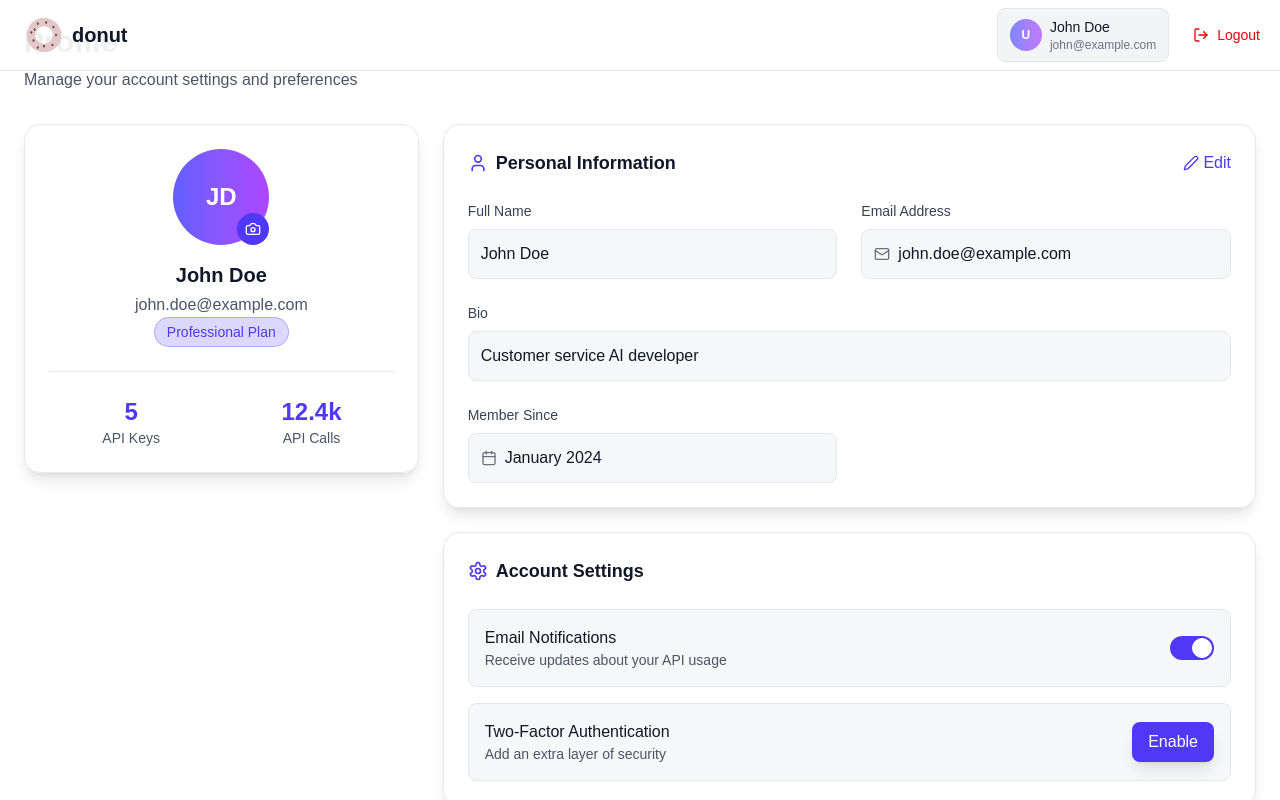
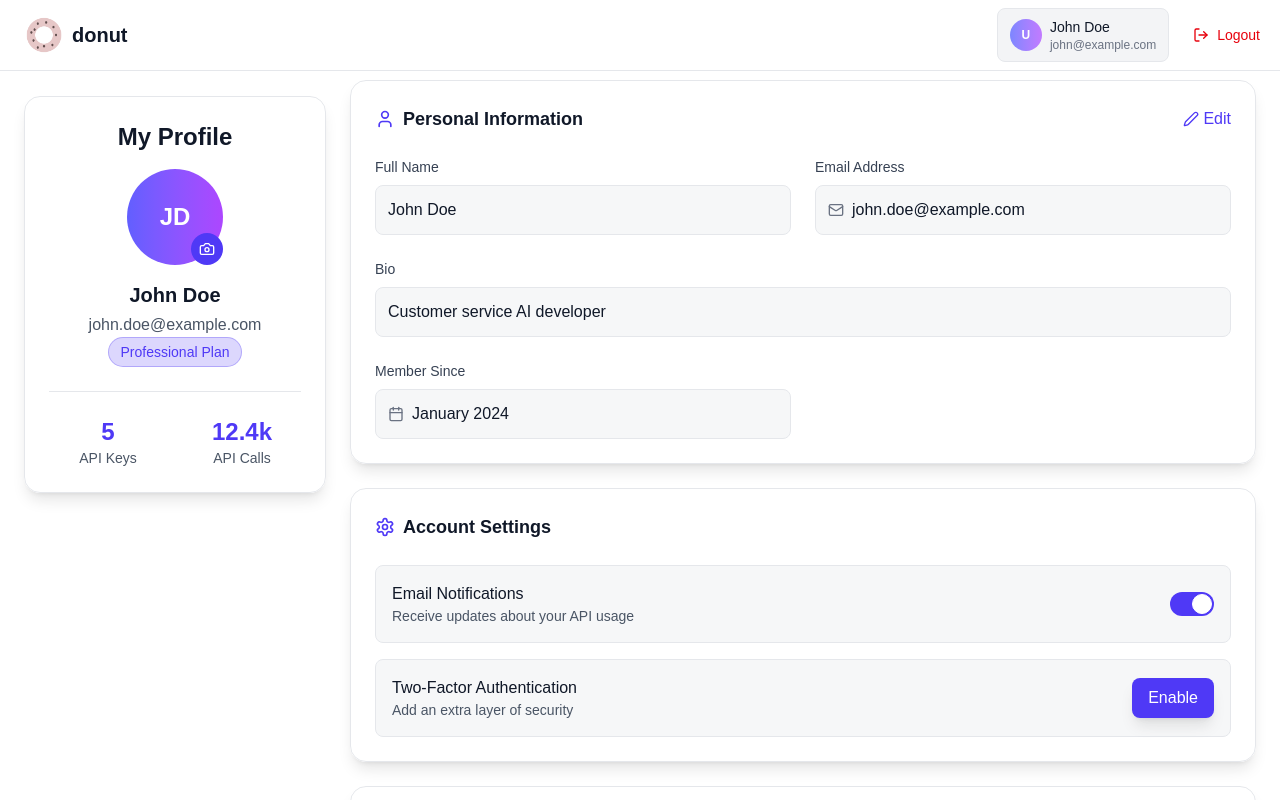
Before and after one commit to kanishk-8/donut, a Next.js app: page /authenticated/profile in a window 1280 px wide. Shown: the top 800 px of the page. Built offline with nearby package versions, Linux system fonts and the light colour scheme; no server answers.

Commit message:
fixed some ui

```diff
--- a/app/authenticated/profile/page.jsx
+++ b/app/authenticated/profile/page.jsx
@@ -85,36 +85,29 @@ const page = () => {
 
   return (
     <div
-      className={`min-h-screen p-4 md:p-6 pt-20 md:pt-6 ${
+      className={`min-h-screen pt-16 md:pt-20 pb-8 ${
         theme === "dark" ? "bg-black" : "bg-white"
       }`}
     >
-      <div className="w-full max-w-7xl mx-auto">
-        {/* Header */}
-        <div className="mb-8">
-          <h1
-            className={`text-3xl font-bold mb-2 ${
-              theme === "dark" ? "text-white" : "text-gray-900"
-            }`}
-          >
-            Profile
-          </h1>
-          <p className={theme === "dark" ? "text-gray-400" : "text-gray-600"}>
-            Manage your account settings and preferences
-          </p>
-        </div>
-
-        <div className="grid grid-cols-1 lg:grid-cols-3 gap-6">
-          {/* Profile Card */}
-          <div className="lg:col-span-1">
+      <div className="w-full max-w-7xl mx-auto px-4 md:px-6">
+        <div className="flex flex-col lg:flex-row gap-6">
+          {/* Profile Card - Fixed */}
+          <div className="lg:w-1/4">
             <div
-              className={`backdrop-blur-3xl rounded-2xl shadow-lg p-6 border ${
+              className={`backdrop-blur-3xl rounded-2xl shadow-lg p-6 border sticky top-24 ${
                 theme === "dark"
                   ? "bg-black/20 border-white/10"
                   : "bg-white/90 border-gray-200"
               }`}
             >
               <div className="text-center">
+                <h1
+                  className={`text-2xl font-bold mb-4 ${
+                    theme === "dark" ? "text-white" : "text-gray-900"
+                  }`}
+                >
+                  My Profile
+                </h1>
                 {/* Profile Picture */}
                 <div className="relative inline-block mb-4">
                   <div className="w-24 h-24 bg-gradient-to-r from-indigo-500 to-purple-500 rounded-full flex items-center justify-center text-white text-2xl font-bold">
@@ -184,8 +177,8 @@ const page = () => {
             </div>
           </div>
 
-          {/* Main Content */}
-          <div className="lg:col-span-2 space-y-6">
+          {/* Main Content - Scrollable */}
+          <div className="lg:w-3/4 space-y-6">
             {/* Personal Information */}
             <div
               className={`backdrop-blur-3xl rounded-2xl shadow-lg p-6 border ${
```
